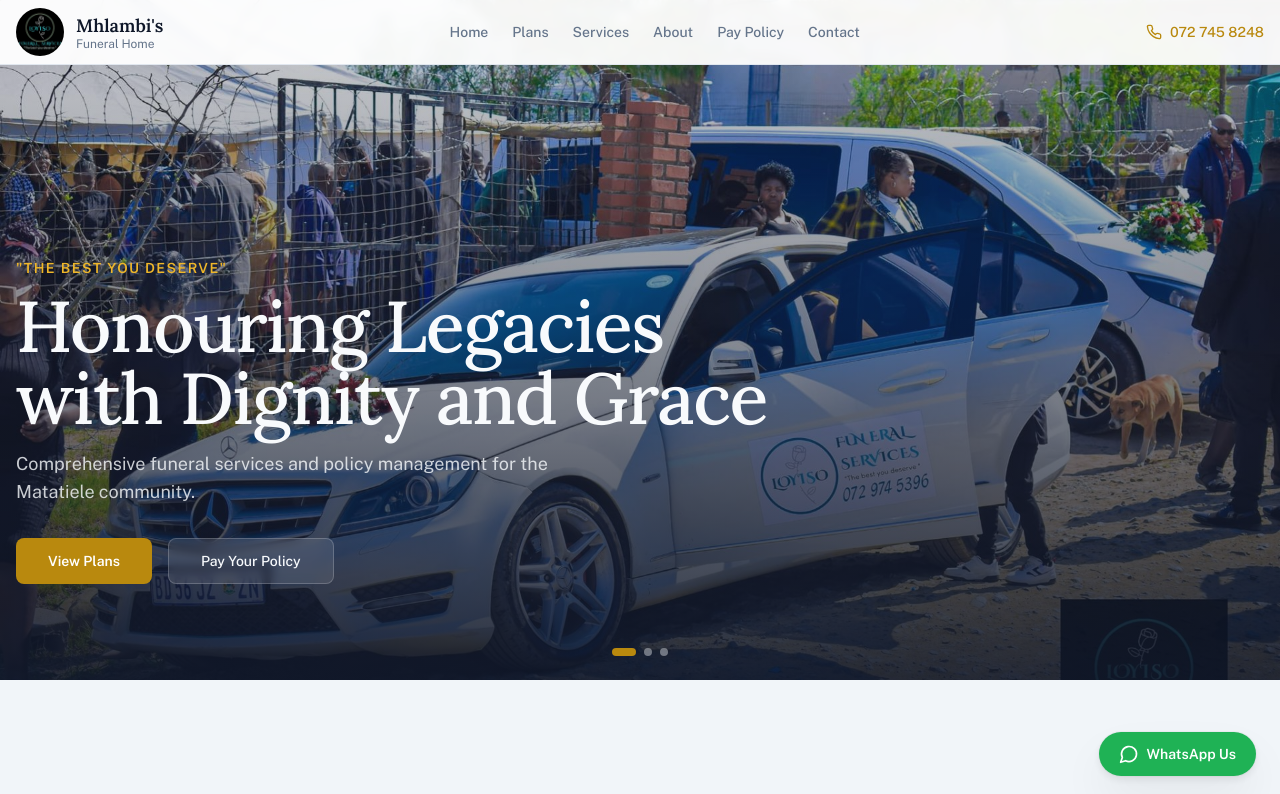
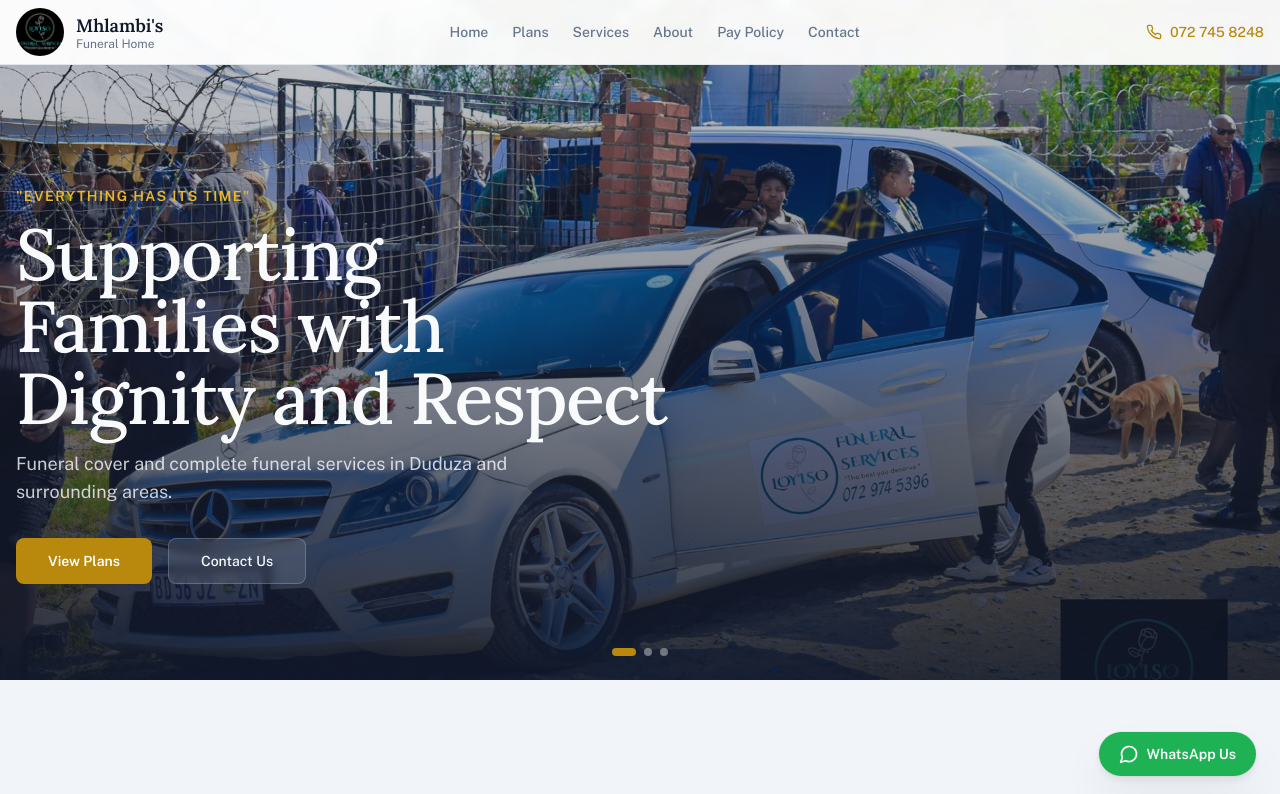
Before and after one commit to slmazwi-coder/mhlambi-funeral-home, a React (Vite) app: page / in a window 1280 px wide. Shown: the top 794 px of the page. Built offline with nearby package versions, Linux system fonts and the light colour scheme; the HTML template or start-up script is replaced by a standard one.

Commit message:
Update hero copy and alt text to Mhlambi's Funeral Home

```diff
--- a/src/components/HeroSection.tsx
+++ b/src/components/HeroSection.tsx
@@ -5,9 +5,9 @@ import heroTenting from "@/assets/hero-tenting.jpg";
 import heroTrailer from "@/assets/hero-trailer.jpg";
 
 const slides = [
-  { src: heroCar, alt: "Loyiso fleet Mercedes" },
-  { src: heroTenting, alt: "Loyiso branded tenting setup" },
-  { src: heroTrailer, alt: "Loyiso premium casket trailer" },
+  { src: heroCar, alt: "Mhlambi's Funeral Home" },
+  { src: heroTenting, alt: "Funeral tenting setup" },
+  { src: heroTrailer, alt: "Casket transport" },
 ];
 
 const HeroSection = () => {
@@ -28,7 +28,7 @@ const HeroSection = () => {
           initial={{ opacity: 0 }}
           animate={{ opacity: 1 }}
           exit={{ opacity: 0 }}
-          transition={{ duration: 0.8, ease: [0.25, 0.1, 0.25, 1] }}
+          transition={{ duration: 0.9 }}
           className="absolute inset-0 w-full h-full object-cover"
         />
       </AnimatePresence>
@@ -36,32 +36,31 @@ const HeroSection = () => {
       <div className="absolute inset-0 bg-gradient-to-t from-primary/90 via-primary/50 to-primary/20" />
 
       <div className="relative z-10 container mx-auto px-4 h-full flex flex-col justify-end pb-16 md:pb-24">
-        <motion.div
-          initial={{ opacity: 0, y: 10 }}
-          animate={{ opacity: 1, y: 0 }}
-          transition={{ duration: 0.8, delay: 0.3 }}
-        >
-          <p className="text-gold-light text-sm font-semibold tracking-widest uppercase mb-3">
-            "The Best You Deserve"
-          </p>
+        <motion.div initial={{ y: 24, opacity: 0 }} animate={{ y: 0, opacity: 1 }} transition={{ duration: 0.9 }}>
+          <p className="text-gold-light text-sm font-semibold tracking-widest uppercase mb-3">"Everything has its time"</p>
           <h1 className="font-serif text-4xl md:text-6xl lg:text-7xl font-medium text-primary-foreground max-w-3xl leading-tight">
-            Honouring Legacies with Dignity&nbsp;and&nbsp;Grace
+            Supporting Families with Dignity&nbsp;and&nbsp;Respect
           </h1>
           <p className="mt-4 text-primary-foreground/80 max-w-xl text-base md:text-lg">
-            Comprehensive funeral services and policy management for the Matatiele community.
+            Funeral cover and complete funeral services in Duduza and surrounding areas.
           </p>
           <div className="mt-8 flex flex-wrap gap-4">
-            <a href="#plans" className="inline-flex items-center justify-center px-8 py-3 rounded-lg bg-accent text-accent-foreground font-semibold text-sm hover:bg-gold-light transition-colors">
+            <a
+              href="#plans"
+              className="inline-flex items-center justify-center px-8 py-3 rounded-lg bg-accent text-accent-foreground font-semibold text-sm hover:bg-gold-light transition-colors"
+            >
               View Plans
             </a>
-            <a href="#pay" className="inline-flex items-center justify-center px-8 py-3 rounded-lg bg-primary-foreground/10 text-primary-foreground border border-primary-foreground/20 font-medium text-sm hover:bg-primary-foreground/20 transition-colors backdrop-blur-sm">
-              Pay Your Policy
+            <a
+              href="#contact"
+              className="inline-flex items-center justify-center px-8 py-3 rounded-lg bg-primary-foreground/10 text-primary-foreground border border-primary-foreground/20 font-medium text-sm hover:bg-primary-foreground/20 transition-colors backdrop-blur-sm"
+            >
+              Contact Us
             </a>
           </div>
         </motion.div>
       </div>
 
-      {/* Slide indicators */}
       <div className="absolute bottom-6 left-1/2 -translate-x-1/2 z-10 flex gap-2">
         {slides.map((_, i) => (
           <button
```
